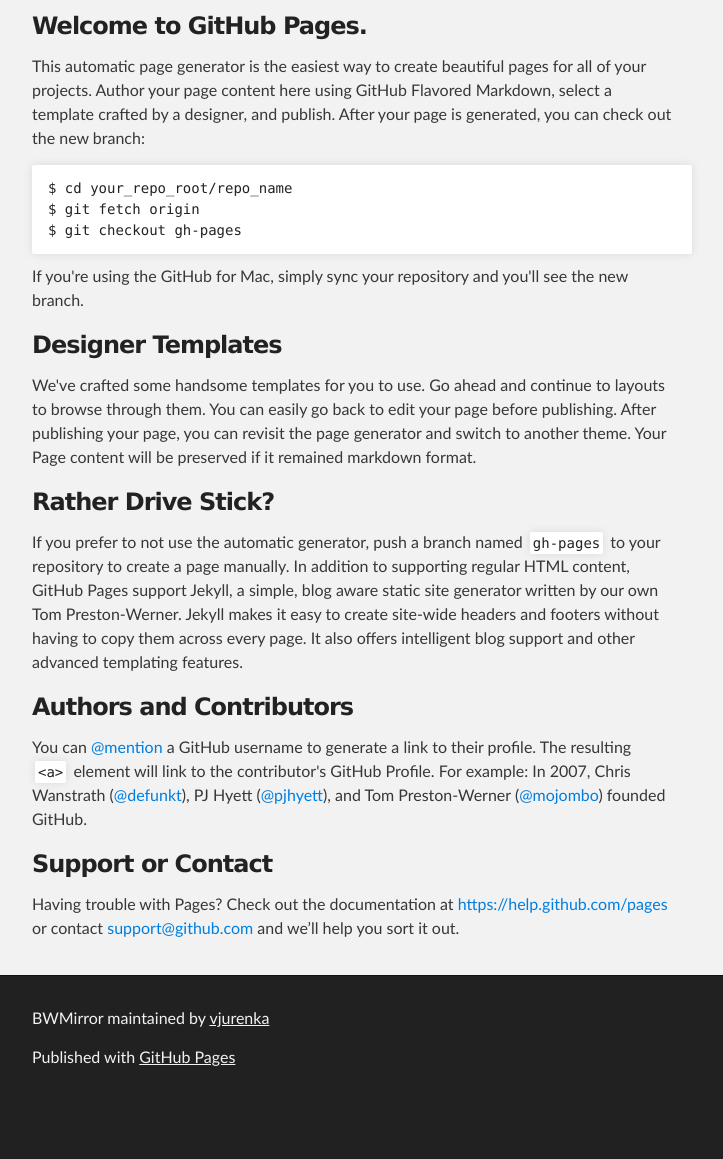
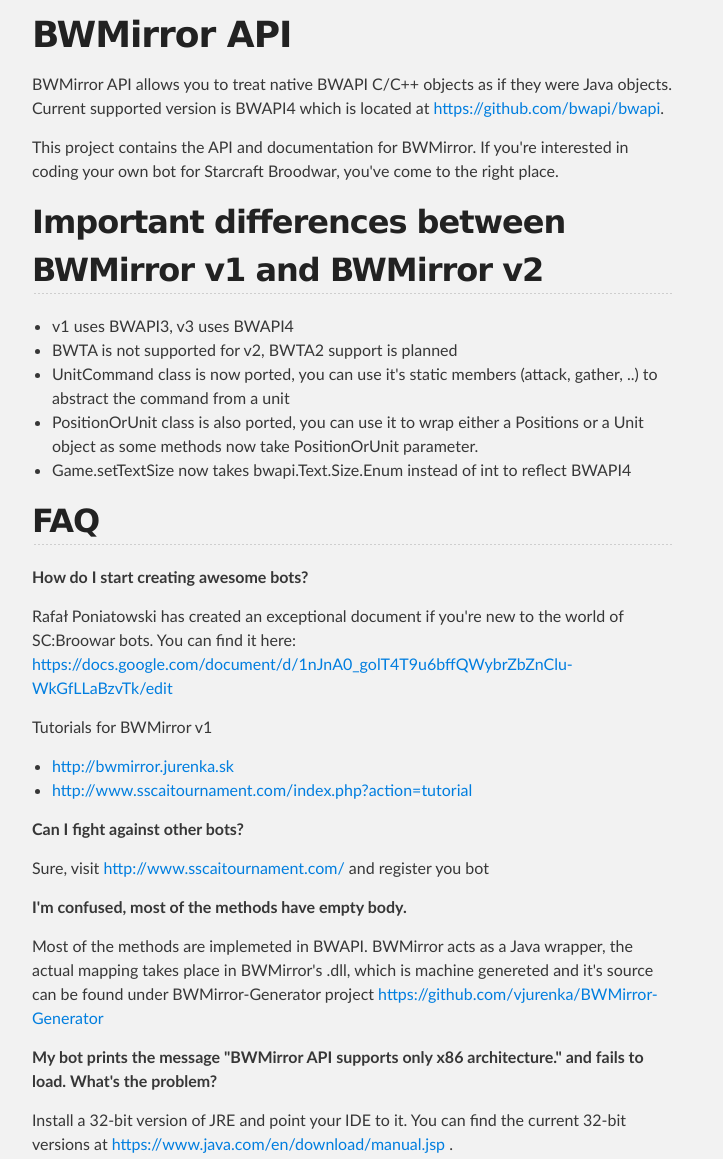
Before and after one commit to vjurenka/BWMirror, a plain HTML site: page index.html in a window 1280 px wide. Shown: the part 252-1411 px from the top of the page, without its empty margins (288-1011 px from the left). Before the commit the page ends 1356 px from the top, so only its background shows below. Drawn offline with Linux system fonts and the light colour scheme.

```diff
--- a/index.html
+++ b/index.html
@@ -31,37 +31,60 @@
     <!-- MAIN CONTENT -->
     <div id="main_content_wrap" class="outer">
       <section id="main_content" class="inner">
-        <h3>
-<a id="welcome-to-github-pages" class="anchor" href="#welcome-to-github-pages" aria-hidden="true"><span class="octicon octicon-link"></span></a>Welcome to GitHub Pages.</h3>
+        <h1>
+<a id="bwmirror-api" class="anchor" href="#bwmirror-api" aria-hidden="true"><span class="octicon octicon-link"></span></a>BWMirror API</h1>
 
-<p>This automatic page generator is the easiest way to create beautiful pages for all of your projects. Author your page content here using GitHub Flavored Markdown, select a template crafted by a designer, and publish. After your page is generated, you can check out the new branch:</p>
+<p>BWMirror API allows you to treat native BWAPI C/C++ objects as if they were Java objects. Current supported version is BWAPI4 which is located at <a href="https://github.com/bwapi/bwapi">https://github.com/bwapi/bwapi</a>. </p>
 
-<pre><code>$ cd your_repo_root/repo_name
-$ git fetch origin
-$ git checkout gh-pages
-</code></pre>
+<p>This project contains the API and documentation for BWMirror. If you're interested in coding your own bot for Starcraft Broodwar, you've come to the right place.</p>
 
-<p>If you're using the GitHub for Mac, simply sync your repository and you'll see the new branch.</p>
+<h2>
+<a id="important-differences-between-bwmirror-v1-and-bwmirror-v2" class="anchor" href="#important-differences-between-bwmirror-v1-and-bwmirror-v2" aria-hidden="true"><span class="octicon octicon-link"></span></a>Important differences between BWMirror v1 and BWMirror v2</h2>
 
-<h3>
-<a id="designer-templates" class="anchor" href="#designer-templates" aria-hidden="true"><span class="octicon octicon-link"></span></a>Designer Templates</h3>
+<ul>
+<li>v1 uses BWAPI3, v3 uses BWAPI4</li>
+<li>BWTA is not supported for v2, BWTA2 support is planned</li>
+<li>UnitCommand class is now ported, you can use it's static members (attack, gather, ..) to abstract the command from a unit</li>
+<li>PositionOrUnit class is also ported, you can use it to wrap either a Positions or a Unit object as some methods now take PositionOrUnit parameter.</li>
+<li>Game.setTextSize now takes bwapi.Text.Size.Enum instead of int to reflect BWAPI4</li>
+</ul>
 
-<p>We've crafted some handsome templates for you to use. Go ahead and continue to layouts to browse through them. You can easily go back to edit your page before publishing. After publishing your page, you can revisit the page generator and switch to another theme. Your Page content will be preserved if it remained markdown format.</p>
+<h2>
+<a id="faq" class="anchor" href="#faq" aria-hidden="true"><span class="octicon octicon-link"></span></a>FAQ</h2>
 
-<h3>
-<a id="rather-drive-stick" class="anchor" href="#rather-drive-stick" aria-hidden="true"><span class="octicon octicon-link"></span></a>Rather Drive Stick?</h3>
+<p><strong>How do I start creating awesome bots?</strong></p>
 
-<p>If you prefer to not use the automatic generator, push a branch named <code>gh-pages</code> to your repository to create a page manually. In addition to supporting regular HTML content, GitHub Pages support Jekyll, a simple, blog aware static site generator written by our own Tom Preston-Werner. Jekyll makes it easy to create site-wide headers and footers without having to copy them across every page. It also offers intelligent blog support and other advanced templating features.</p>
+<p>Rafał Poniatowski has created an exceptional document if you're new to the world of SC:Broowar bots.
+You can find it here: <a href="https://docs.google.com/document/d/1nJnA0_golT4T9u6bffQWybrZbZnClu-WkGfLLaBzvTk/edit">https://docs.google.com/document/d/1nJnA0_golT4T9u6bffQWybrZbZnClu-WkGfLLaBzvTk/edit</a></p>
 
-<h3>
-<a id="authors-and-contributors" class="anchor" href="#authors-and-contributors" aria-hidden="true"><span class="octicon octicon-link"></span></a>Authors and Contributors</h3>
+<p>Tutorials for BWMirror v1 </p>
 
-<p>You can <a href="https://github.com/blog/821" class="user-mention">@mention</a> a GitHub username to generate a link to their profile. The resulting <code>&lt;a&gt;</code> element will link to the contributor's GitHub Profile. For example: In 2007, Chris Wanstrath (<a href="https://github.com/defunkt" class="user-mention">@defunkt</a>), PJ Hyett (<a href="https://github.com/pjhyett" class="user-mention">@pjhyett</a>), and Tom Preston-Werner (<a href="https://github.com/mojombo" class="user-mention">@mojombo</a>) founded GitHub.</p>
+<ul>
+<li><a href="http://bwmirror.jurenka.sk">http://bwmirror.jurenka.sk</a></li>
+<li><a href="http://www.sscaitournament.com/index.php?action=tutorial">http://www.sscaitournament.com/index.php?action=tutorial</a></li>
+</ul>
 
-<h3>
-<a id="support-or-contact" class="anchor" href="#support-or-contact" aria-hidden="true"><span class="octicon octicon-link"></span></a>Support or Contact</h3>
+<p><strong>Can I fight against other bots?</strong></p>
 
-<p>Having trouble with Pages? Check out the documentation at <a href="https://help.github.com/pages">https://help.github.com/pages</a> or contact <a href="mailto:support@github.com">support@github.com</a> and we’ll help you sort it out.</p>
+<p>Sure, visit <a href="http://www.sscaitournament.com/">http://www.sscaitournament.com/</a> and register you bot </p>
+
+<p><strong>I'm confused, most of the methods have empty body.</strong></p>
+
+<p>Most of the methods are implemeted in BWAPI. BWMirror acts as a Java wrapper, the actual mapping takes place in BWMirror's .dll, which is machine genereted and it's source can be found under BWMirror-Generator project  <a href="https://github.com/vjurenka/BWMirror-Generator">https://github.com/vjurenka/BWMirror-Generator</a></p>
+
+<p><strong>My bot prints the message "BWMirror API supports only x86 architecture." and fails to load. What's the problem?</strong></p>
+
+<p>Install a 32-bit version of JRE and point your IDE to it. You can find the current 32-bit versions at <a href="https://www.java.com/en/download/manual.jsp">https://www.java.com/en/download/manual.jsp</a> .</p>
+
+<p>Note: While it's possible to build x64 version of BWMirror API, it fails to cooperate with StarCraft at runtime, as StarCraft is an x86 application. Therefore we only provide the x86 version.</p>
+
+<p><strong>Where can I suggest new functionality?</strong></p>
+
+<p>You can do it either here or in the generator project. Please don't create merge requests here as these sources are machine generated.</p>
+
+<p><strong>Where can I report issues?</strong></p>
+
+<p>You can do it either here or in the generator project. If your bot crashed with JVM exception please include the .log file which was created.</p>
       </section>
     </div>
 
```
Also changed, not shown: params.json (+1 -1 lines).
